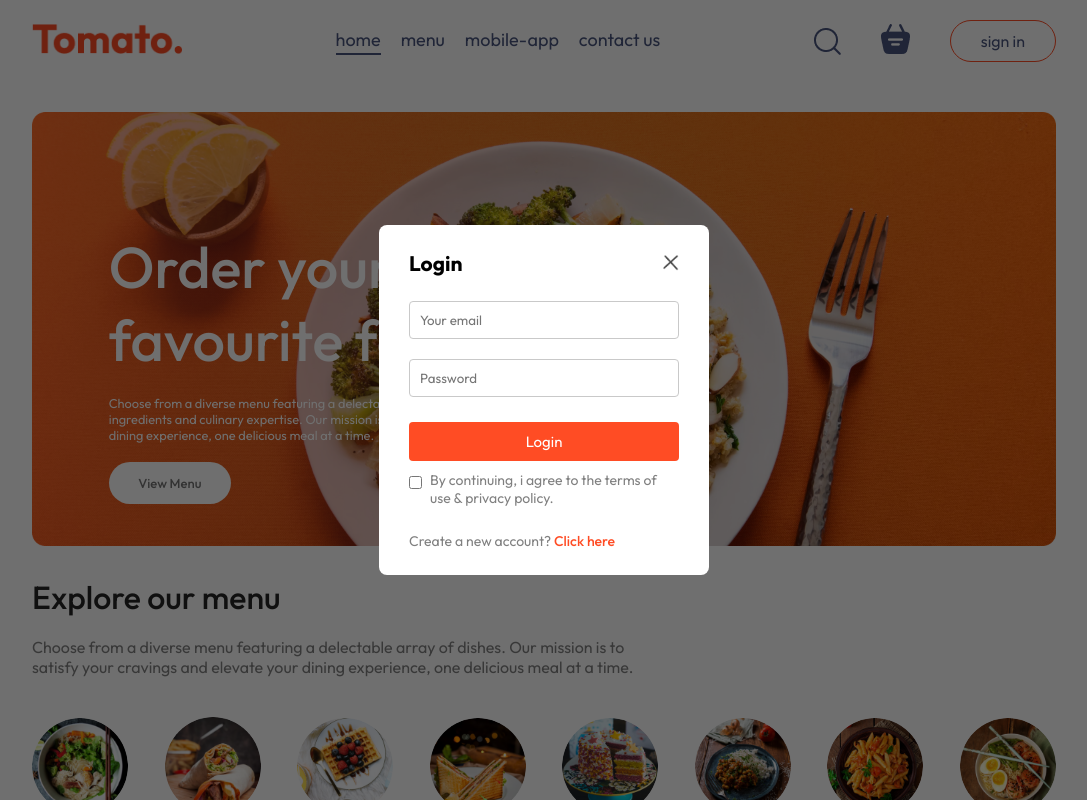
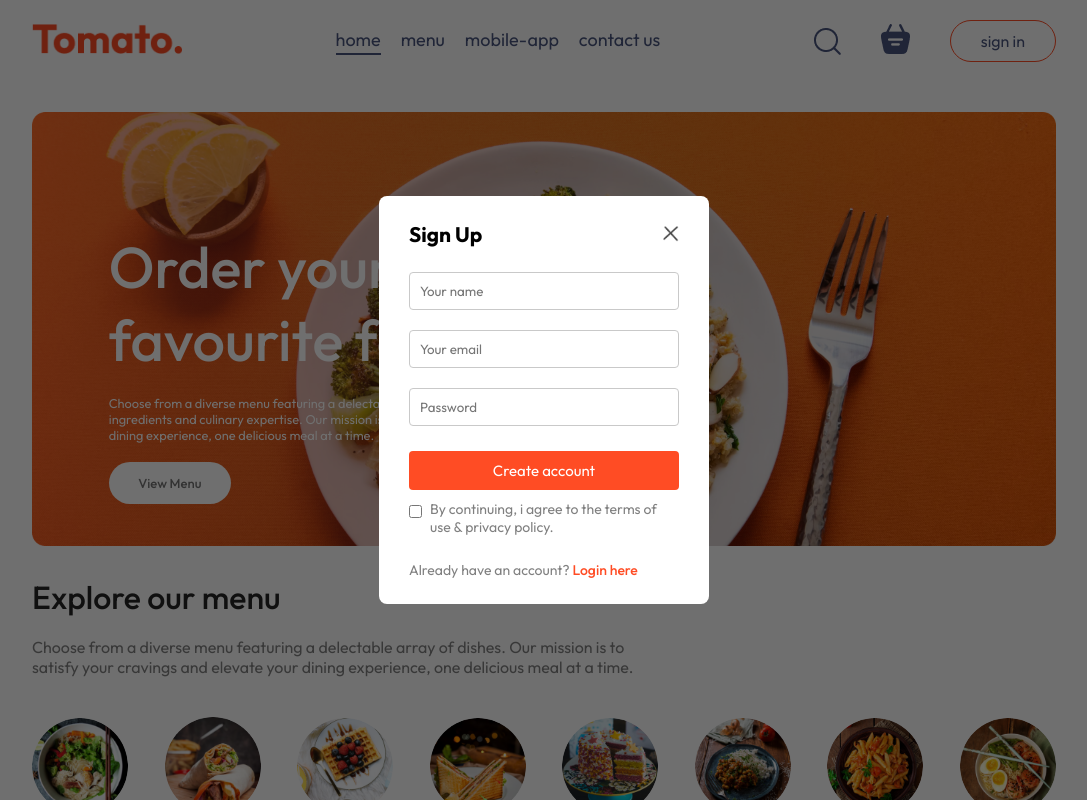
Before and after one commit to Dharamvirr/Food-Delivery-Web-App, a React (Vite) app in the folder frontend/: page / in a window 1280 px wide. Both pictures are taken after a click on the button "sign in". Shown: the top 800 px of the page, without its empty margins (96-1183 px from the left). Built offline with nearby package versions, Linux system fonts and the light colour scheme.

Commit message:
login signup created using token verification

```diff
--- a/frontend/package.json
+++ b/frontend/package.json
@@ -10,9 +10,12 @@
     "preview": "vite preview"
   },
   "dependencies": {
+    "axios": "^1.10.0",
     "react": "^19.1.0",
     "react-dom": "^19.1.0",
-    "react-router-dom": "^7.6.2"
+    "react-router-dom": "^7.6.2",
+    "react-toastify": "^11.0.5",
+    "toastify": "^2.0.1"
   },
   "devDependencies": {
     "@eslint/js": "^9.25.0",
--- a/frontend/src/components/LoginPopup/LoginPopup.jsx
+++ b/frontend/src/components/LoginPopup/LoginPopup.jsx
@@ -1,33 +1,52 @@
-import React, {useEffect, useState } from 'react'
+import React, { useContext, useState } from 'react'
 import './LoginPopup.css'
 import { assets } from '../../assets/assets'
 import { StoreContext } from '../../Context/StoreContext'
-// import axios from 'axios'
-// import { toast } from 'react-toastify'
+import axios from 'axios'
+// import {toast} from 'react-toastify'
 
-const LoginPopup = ({setShowLogin}) => {
-    const [currState, setCurrState] = useState("Login");
+const LoginPopup = ({ setShowLogin }) => {
+
+    const { setToken, url } = useContext(StoreContext)
+    const [currState, setCurrState] = useState("Sign Up");
 
     const [data, setData] = useState({
         name: "",
         email: "",
         password: ""
     })
+
     const onChangeHandler = (event) => {
         const name = event.target.name
         const value = event.target.value
         setData(data => ({ ...data, [name]: value }))
     }
 
-    useEffect(()=>{
-         console.log(data);
-    },[data]);
+    const onLogin = async (e) => {
+        e.preventDefault()
 
+        let new_url = url;
+        if (currState === "Login") {
+            new_url += "/api/user/login";
+        }
+        else {
+            new_url += "/api/user/register"
+        }
+        const response = await axios.post(new_url, data);
+        if (response.data.success) {
+            setToken(response.data.token)
+            localStorage.setItem("token", response.data.token)
 
+            setShowLogin(false)
+        }
+        else {
+            alert(response.data.message)
+        }
+    }
 
- return (
+    return (
         <div className='login-popup'>
-            <form  className="login-popup-container">
+            <form onSubmit={onLogin} className="login-popup-container">
                 <div className="login-popup-title">
                     <h2>{currState}</h2> <img onClick={() => setShowLogin(false)} src={assets.cross_icon} alt="" />
                 </div>
@@ -36,7 +55,7 @@ const LoginPopup = ({setShowLogin}) => {
                     <input name='email' onChange={onChangeHandler} value={data.email} type="email" placeholder='Your email' />
                     <input name='password' onChange={onChangeHandler} value={data.password} type="password" placeholder='Password' required />
                 </div>
-                <button>{currState === "Login" ? "Login" : "Create account"}</button>
+                <button type='submit'>{currState === "Login" ? "Login" : "Create account"}</button>
                 <div className="login-popup-condition">
                     <input type="checkbox" name="" id="" required/>
                     <p>By continuing, i agree to the terms of use & privacy policy.</p>
--- a/frontend/src/components/Navbar/Navbar.css
+++ b/frontend/src/components/Navbar/Navbar.css
@@ -109,6 +109,26 @@ position: relative;
         padding: 7px 20px;
     }
 }
+ .navbar-profile{
+     position: relative;
+ }
+.navbar-profile-dropdown{
+    position: absolute;
+    display: none;
+    right: 0;
+    z-index: 1;
+}
+.navbar-profile:hover .navbar-profile-dropdown{
+    display: flex;
+    flex-direction: column;
+    gap: 10px;
+    background-color: #fff2ef;
+    padding: 12px 25px;
+    border-radius: 4px;
+    border: 1px solid tomato;
+    outline: 2px solid white;
+    list-style: none;
+}
 
 @media (max-width:750px) {
     .navbar-menu {
--- a/frontend/src/components/Navbar/Navbar.jsx
+++ b/frontend/src/components/Navbar/Navbar.jsx
@@ -2,11 +2,13 @@ import React, { useState, useContext } from 'react';
 import './Navbar.css';
 import { assets } from '../../assets/assets.js';
 import { Link } from 'react-router-dom';
-import { StoreContext } from '../../context/StoreContext';
+import { StoreContext } from '../../Context/StoreContext';
 
 const Navbar = ({ setShowLogin }) => {
   const [menu, setMenu] = useState("home");
-  const { getTotalCartAmount } = useContext(StoreContext);
+  const { getTotalCartAmount,token,setToken } = useContext(StoreContext);
+
+
 
   return (
     <div className='navbar'>
@@ -27,7 +29,16 @@ const Navbar = ({ setShowLogin }) => {
           </Link>
           <div className={getTotalCartAmount() === 0 ? "" : "dot"}></div>
         </div>
-        <button onClick={() => setShowLogin(true)}>sign in</button>
+        {!token ? <button onClick={() => setShowLogin(true)}>sign in</button>
+          : <div className='navbar-profile'>
+            <img src={assets.profile_icon} alt="" />
+            <ul className='navbar-profile-dropdown'>
+              <li > <img src={assets.bag_icon} alt="" /> <p>Orders</p></li>
+              <hr />
+              <li> <img src={assets.logout_icon} alt="" /> <p>Logout</p></li>
+            </ul>
+          </div>
+        }
       </div>
     </div>
   );
--- a/frontend/src/context/StoreContext.jsx
+++ b/frontend/src/context/StoreContext.jsx
@@ -1,10 +1,13 @@
 import { createContext, useState } from "react";
-import { food_list, menu_list } from "../assets/assets";
+import { food_list} from "../assets/assets";
 
 export const StoreContext = createContext(null);
 
 const StoreContextProvider = (props) => {
     const [cartItems, setCartItems] = useState({});
+       const url = "http://localhost:4000"
+
+       const [token,setToken]=useState("");
 
     const addToCart = async (itemId) => {
         if (!cartItems[itemId]) {
@@ -38,6 +41,9 @@ const StoreContextProvider = (props) => {
         addToCart,
         removeFromCart,
         getTotalCartAmount,
+        url,
+        token,
+        setToken,
     };
 
     return (
```
Also changed, not shown: 1 other file (tests, documents, lock files or other folders).
